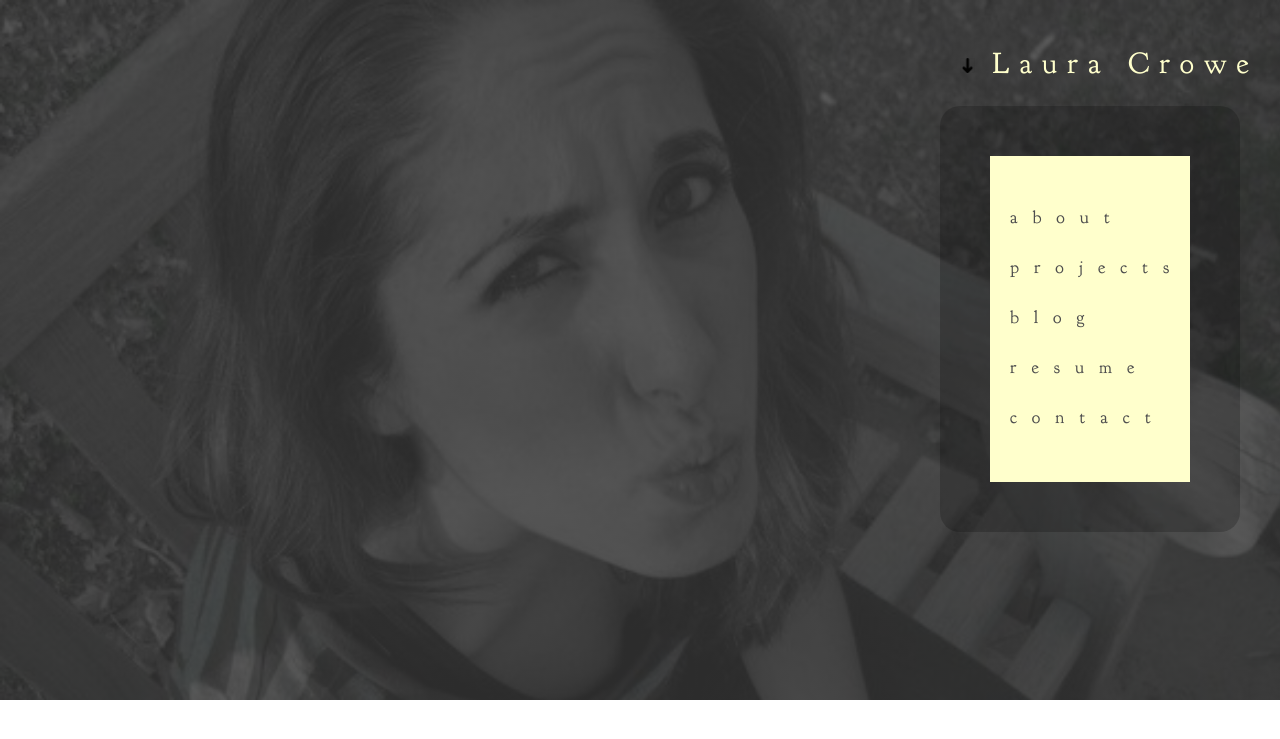
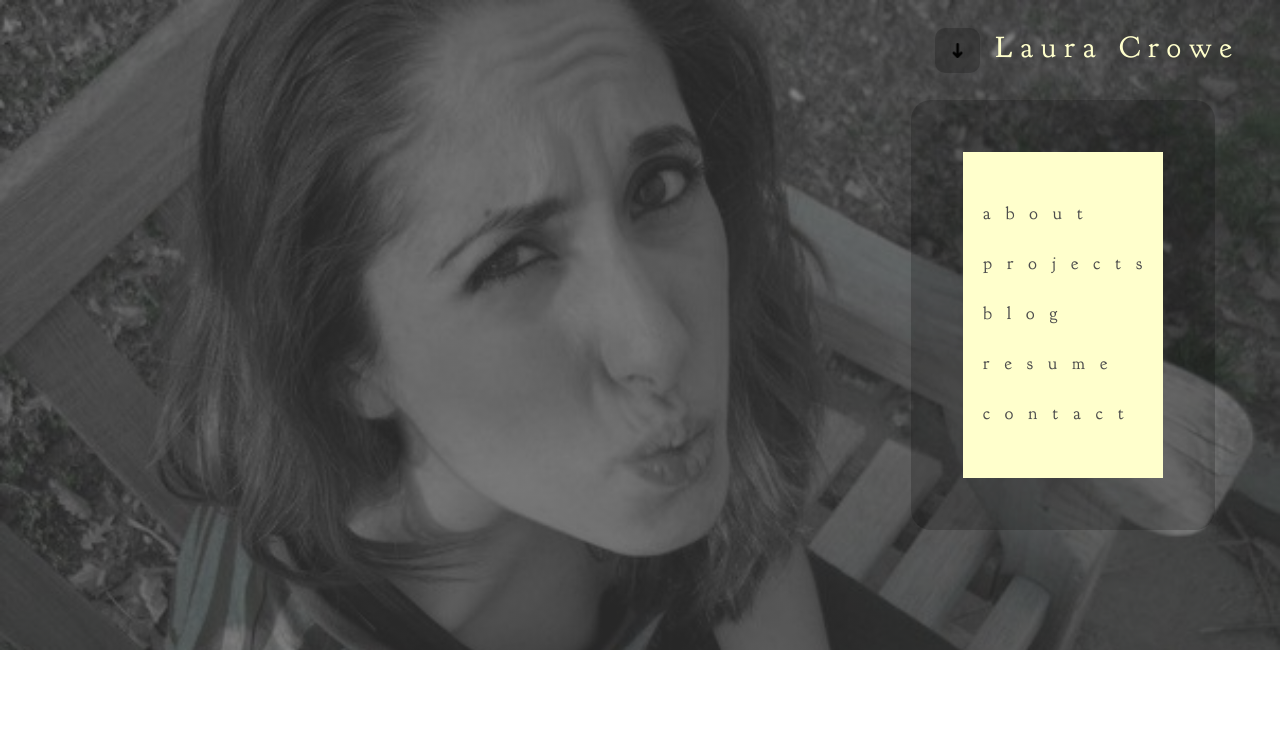
Before and after one commit to ballauriena/ballauriena.github.io, a Jekyll site: the page index.html, which Jekyll copies as it is, in a window 1280 px wide. Shown: the top 739 px of the page. Built offline with Jekyll 4.4.1, drawn with Linux system fonts in a browser that asks for light colours; nearby versions of some CDN libraries; Markdown is read by kramdown in place of the engine named in the settings.

Commit message:
tidied up menu and made arrow look more like a button

```diff
--- a/assets/css/screen.css
+++ b/assets/css/screen.css
@@ -16,54 +16,63 @@
   right: 0;
   width: 100%;
   height: 650px;
-  background: linear-gradient(rgba(55, 55, 55, 0.8), rgba(55, 55, 55, 0.8)), url(../images/laura.jpg) no-repeat;
+  background: linear-gradient(rgba(65, 65, 65, 0.6), rgba(65, 65, 65, 0.6)), url(../images/laura.jpg) no-repeat;
   background-size: cover;
   font-family: "goudy bookletter 1911";
-  font-size: 30px;
-  color: #ffffcc;
-  letter-spacing: 10px;
 }
 
-/* line 32, ../scss/screen.scss */
-div {
+/* line 29, ../scss/screen.scss */
+.title {
   width: 25%;
   float: right;
   padding: 25px;
+  font-size: 30px;
+  line-height: 50px;
+  color: #ffffcc;
+  letter-spacing: 8px;
 }
 
-/* line 38, ../scss/screen.scss */
+/* line 39, ../scss/screen.scss */
+.arrow {
+  background-color: rgba(0, 0, 0, 0.2);
+  padding: 15px;
+  border-radius: 10px;
+  vertical-align: middle;
+}
+
+/* line 45, ../scss/screen.scss */
 .menu {
-  background-color: #ffffcc;
+  float: right;
   clear: both;
   width: 200px;
-  border-radius: 20px;
   color: #4d4d4d;
   letter-spacing: 15px;
   font-size: 18px;
   margin-right: 65px;
   padding: 0;
-  border: 50px solid rgba(0, 0, 0, 0.2);
+  background-color: #ffffcc;
+  border-radius: 20px;
+  border: 52px solid rgba(0, 0, 0, 0.2);
   -webkit-background-clip: padding-box;
-  /* for Safari */
   background-clip: padding-box;
 }
 
-/* line 53, ../scss/screen.scss */
+/* line 61, ../scss/screen.scss */
 .menu ul {
   list-style: none;
   padding: 20px;
 }
 
-/* line 58, ../scss/screen.scss */
+/* line 66, ../scss/screen.scss */
 .menu li {
   line-height: 50px;
 }
 
-/* line 62, ../scss/screen.scss */
+/* line 70, ../scss/screen.scss */
 .menu li:hover {
   letter-spacing: 1px;
   color: #aaaaaa;
   list-style-type: square;
-  font-size: 50px;
-  margin-left: 15px;
+  font-size: 40px;
+  margin-left: 25px;
 }
--- a/index.html
+++ b/index.html
@@ -17,8 +17,8 @@
     <body>
 
         <div class="container">
-            <div>
-                <img src="assets/images/arrow.png" width="15px">
+            <div class="title">
+                <img src="assets/images/arrow.png" width="15px" class="arrow">
                 Laura Crowe
             </div>
 
```
Also changed, not shown: assets/scss/screen.scss (+20 -12 lines), 3 other files.
